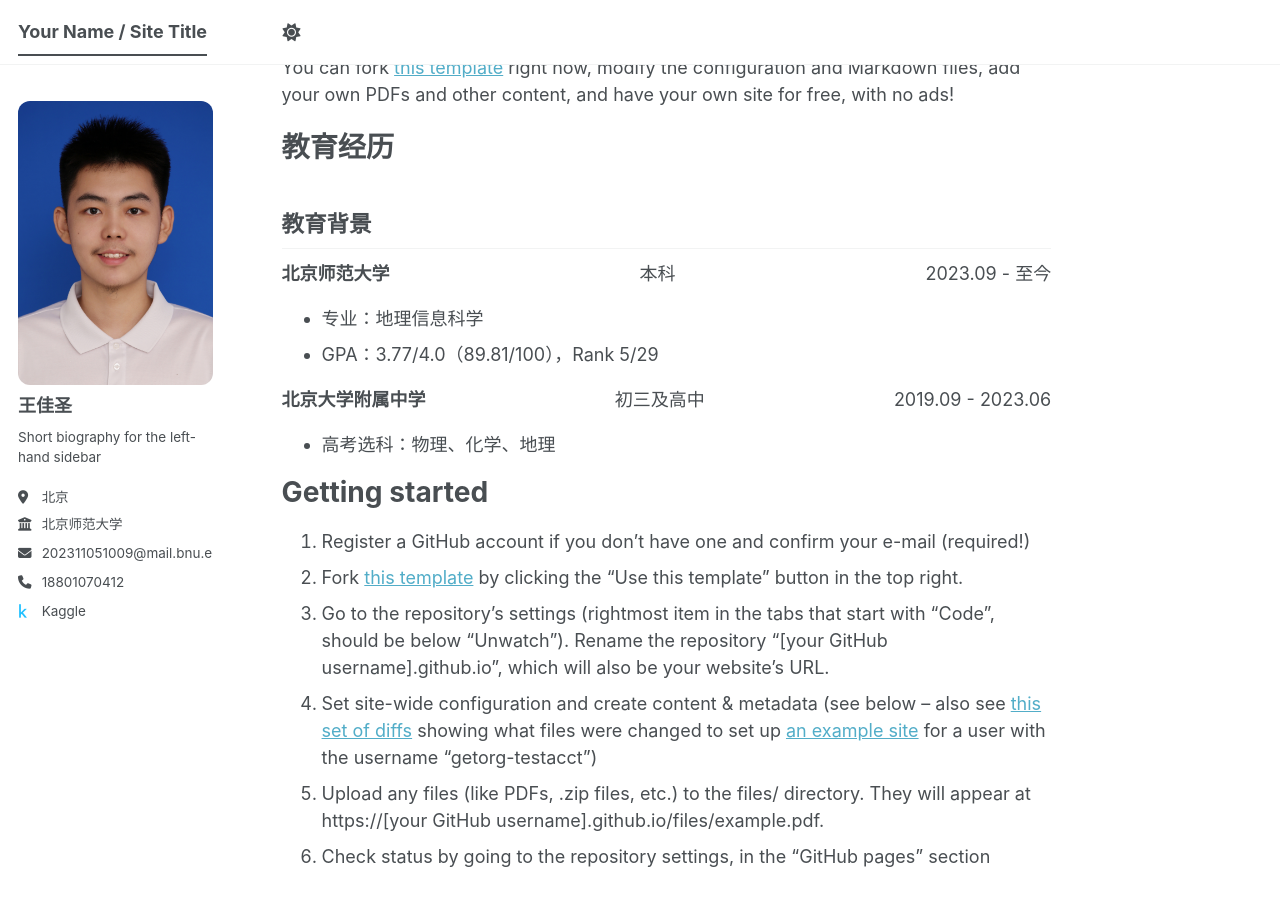
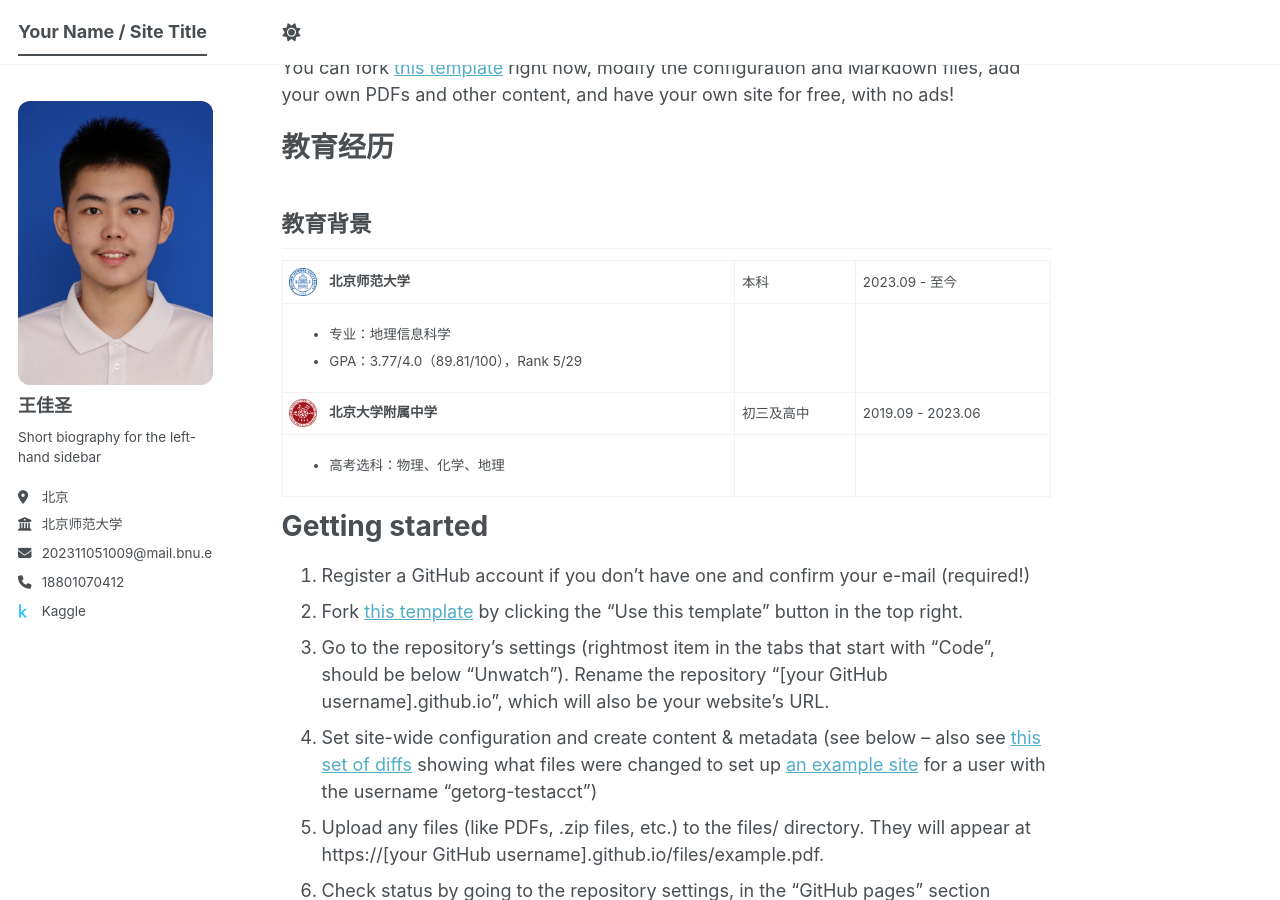
Before and after one commit to WJSheng2005/wangjiasheng.github.io, a Jekyll site: the page built from _pages/about.md, in a window 1280 px wide and 900 px high, scrolled down 357 px. Built offline with Jekyll 4.4.1, drawn with Linux system fonts in a browser that asks for light colours; a script bundle is joined from its source files by our own code; library files that are not in the unit come from our copies.

Commit message:
Update about.md

```diff
--- a/_pages/about.md
+++ b/_pages/about.md
@@ -15,26 +15,44 @@ This is the front page of a website that is powered by the [Academic Pages templ
 ======
 ## 教育背景
 
-<div style="display: flex; justify-content: space-between;">
-  <span><strong>北京师范大学</strong></span>
-  <span>本科</span>
-  <span>2023.09 - 至今</span>
-</div>
+<table>
+  <tr>
+    <td>
+      <img src="/images/bnu.png" width="28" style="vertical-align: middle; margin-right: 8px;">
+      <strong>北京师范大学</strong>
+    </td>
+    <td>本科</td>
+    <td>2023.09 - 至今</td>
+  </tr>
+  <tr>
+    <td>
+      <ul>
+        <li>专业：地理信息科学</li>
+        <li>GPA：3.77/4.0（89.81/100），Rank 5/29</li>
+      </ul>
+    </td>
+    <td></td>
+    <td></td>
+  </tr>
 
-<ul>
-  <li>专业：地理信息科学</li>
-  <li>GPA：3.77/4.0（89.81/100），Rank 5/29</li>
-</ul>
-
-<div style="display: flex; justify-content: space-between; margin-top: 12px;">
-  <span><strong>北京大学附属中学</strong></span>
-  <span>初三及高中</span>
-  <span>2019.09 - 2023.06</span>
-</div>
-
-<ul>
-  <li>高考选科：物理、化学、地理</li>
-</ul>
+  <tr>
+    <td>
+      <img src="/images/pkuhs.png" width="28" style="vertical-align: middle; margin-right: 8px;">
+      <strong>北京大学附属中学</strong>
+    </td>
+    <td>初三及高中</td>
+    <td>2019.09 - 2023.06</td>
+  </tr>
+  <tr>
+    <td>
+      <ul>
+        <li>高考选科：物理、化学、地理</li>
+      </ul>
+    </td>
+    <td></td>
+    <td></td>
+  </tr>
+</table>
 
 Getting started
 ======
```
